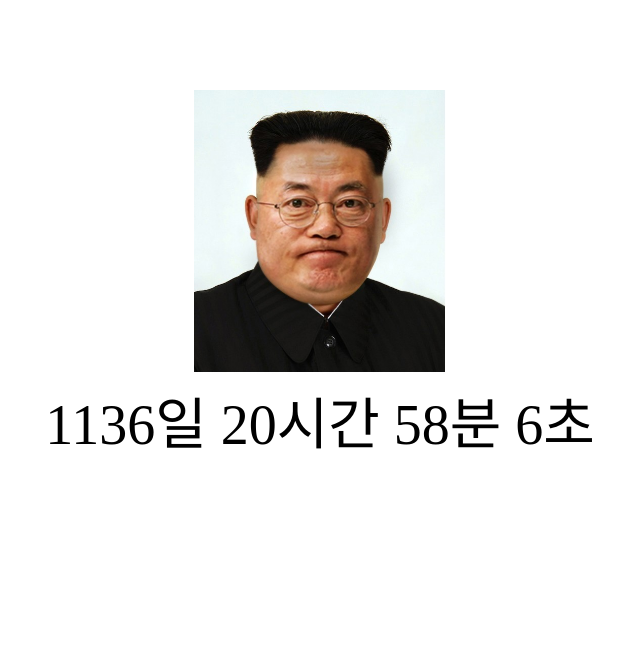
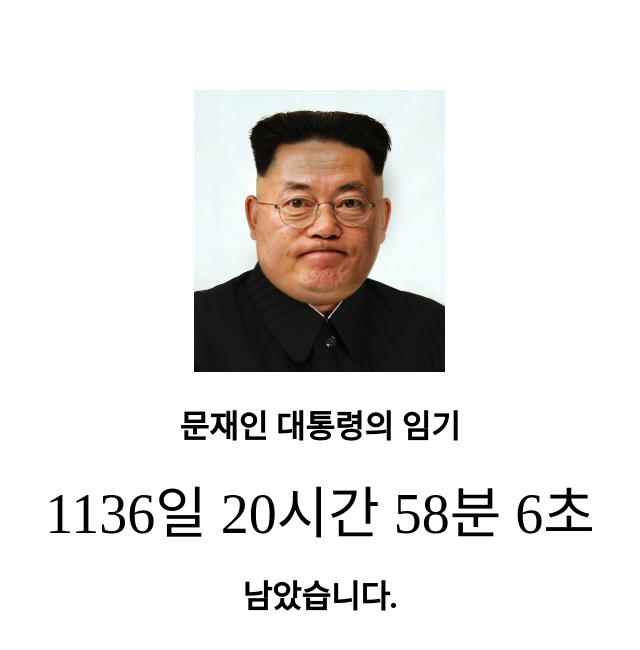
Before and after one commit to pangyo95/MoonJaeIn-Countdown, a plain HTML site: page index.html in a window 1280 px wide. Shown: the whole page, without its empty margins (320-960 px from the left). Drawn offline with Linux system fonts and the light colour scheme.

Commit message:
Update index.html

```diff
--- a/index.html
+++ b/index.html
@@ -63,8 +63,14 @@
            <div id="img">
                <img src="moon1.jpg" width="20%">
            </div>
+           <div>
+               <h1>문재인 대통령의 임기</h1>
+           </div>
            <div id="demo">
 
+           </div>
+           <div>
+               <h1>남았습니다.</h1>
            </div>
        </div>
     </body>
```
